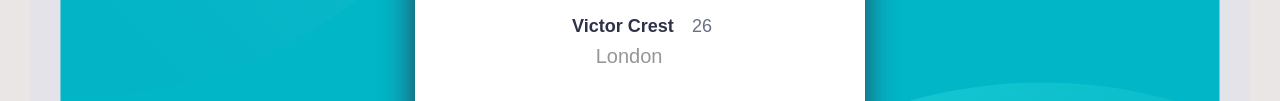
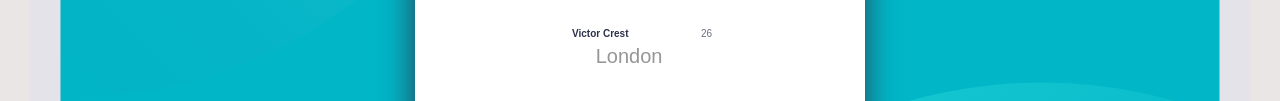
Before and after one commit to jeurysantos1/class1, a website: page index.html in a window 1280 px wide. Shown: the part 399-500 px from the top of the page. Drawn offline with Linux system fonts and the light colour scheme.

Commit message:
Update style.css

```diff
--- a/style.css
+++ b/style.css
@@ -114,10 +114,10 @@ body {
       flex-direction: row;
       justify-content: space-between; }
       .main .card .userinfo__name {
-        font-size:1.8rem;
+        font-size:1rem;
         color: #2D3248; }
       .main .card .userinfo__age {
-        font-size:1.8rem;
+        font-size:1rem;
         color: #6A6F81;
         font-weight: 400; }
     .main .card .location {
```
